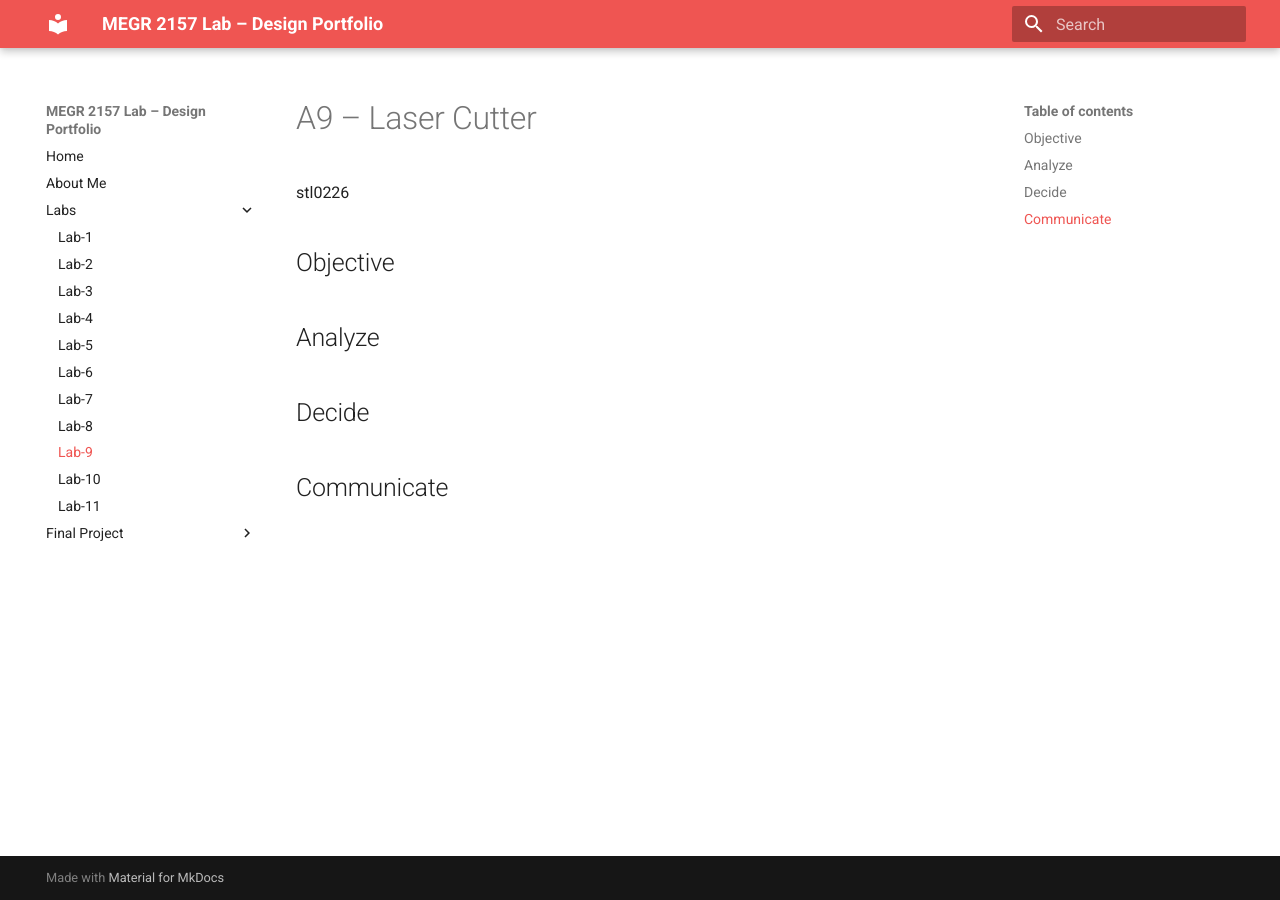
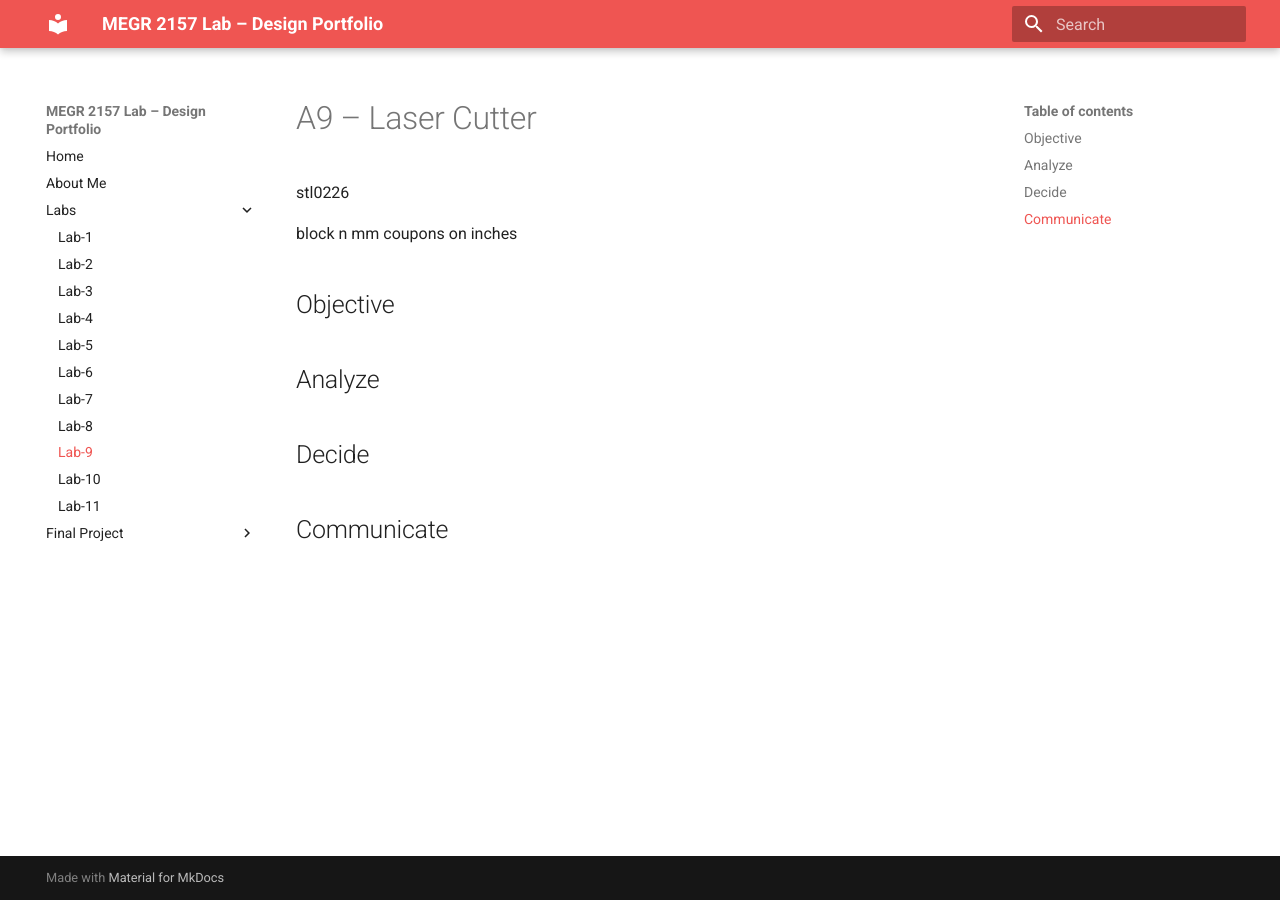
Before and after one commit to CandyVas/Candy-Vasquez-Portfolio-Lab, an MkDocs documentation site: the page built from docs/Labs/L09/index.md, in a window 1280 px wide. Built offline with MkDocs 1.6.1 and Material for MkDocs 9.7.7, drawn with Linux system fonts in a browser that asks for light colours.

Commit message:
Add block dimensions and coupons sections
Added new sections for block dimensions and coupons.

```diff
--- a/docs/Labs/L09/index.md
+++ b/docs/Labs/L09/index.md
@@ -1,5 +1,8 @@
 # A9 –  Laser Cutter
 stl0226
+
+block n mm
+coupons on inches
 
 ## Objective
 
```
